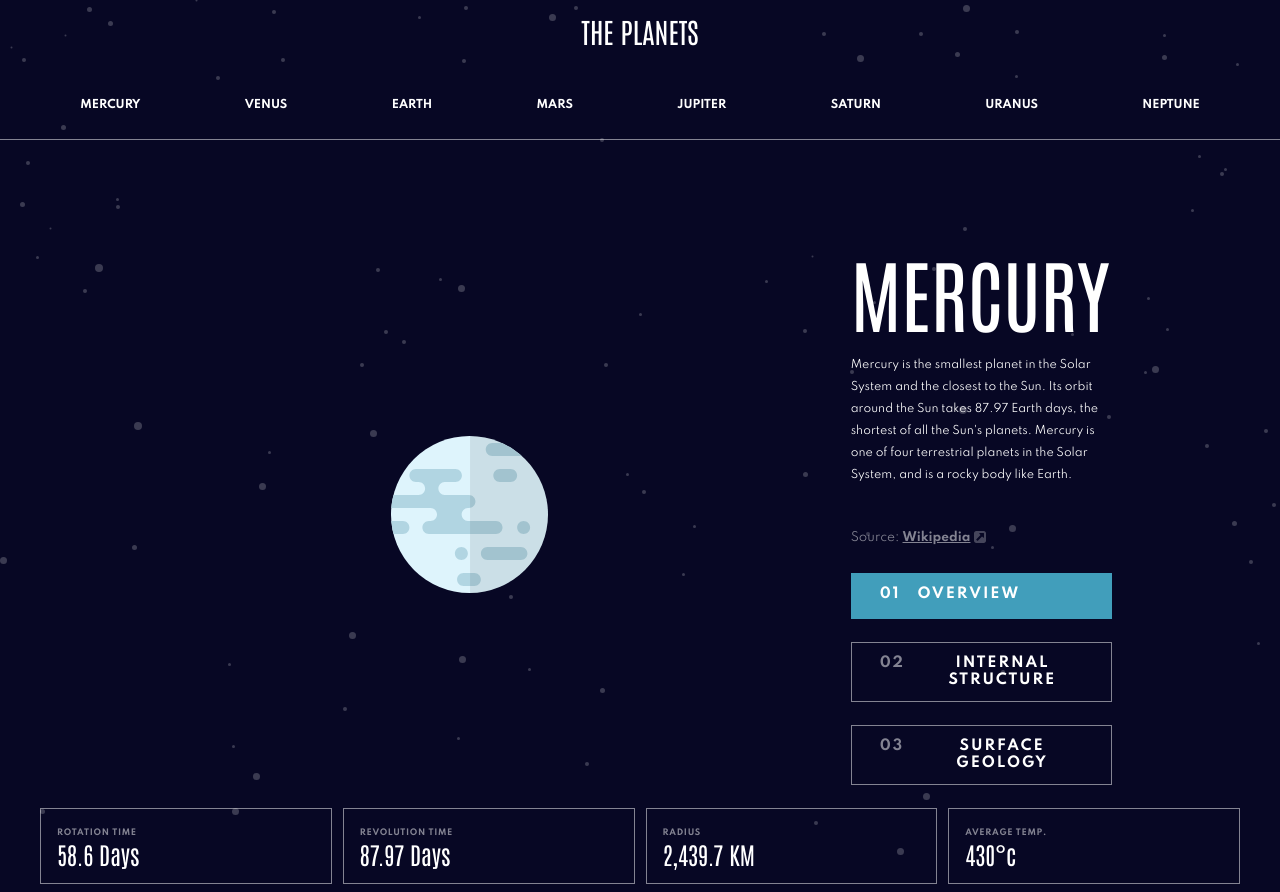
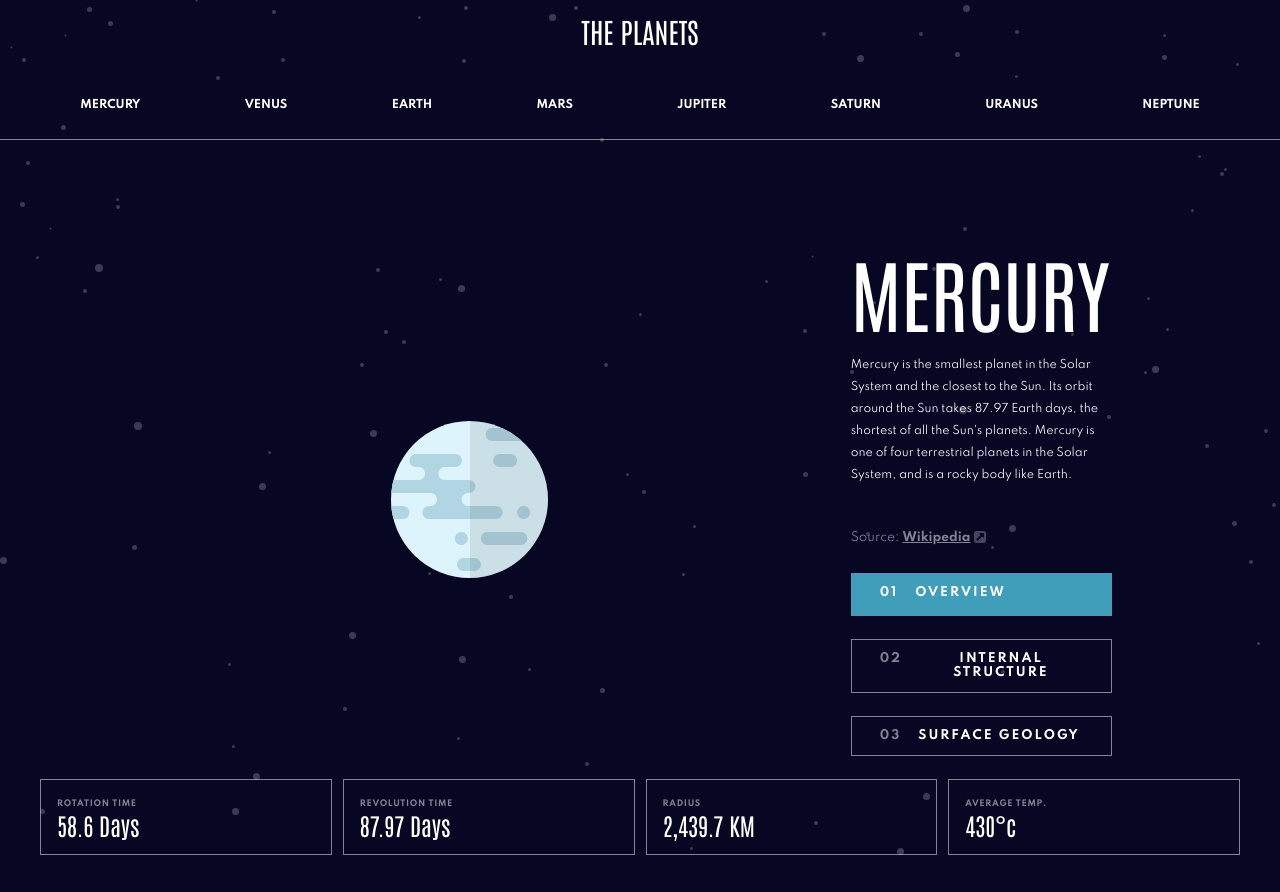
Before and after one commit to kristiingco/planets-fact-site, a React (Create React App) app: page /mercury in a window 1280 px wide. After the commit the page ends 863 px from the top, so only its background shows below. Built offline with nearby package versions, Linux system fonts and the light colour scheme.

Commit message:
Fix buttons

```diff
--- a/src/components/planet/planet-buttons/PlanetButton.scss
+++ b/src/components/planet/planet-buttons/PlanetButton.scss
@@ -18,7 +18,8 @@ button {
     font-weight: bold;
     text-transform: uppercase;
     font-size: 9px;
-    letter-spacing: 1.92857px;
+    letter-spacing: 2px;
+    cursor: pointer;
 }
 
 
@@ -63,6 +64,7 @@ button {
 @media all and (min-width: 630px) {
     button {
         display: flex;
+        align-items: baseline;
         padding: 12px 28px;
         margin-bottom: 23px;
         border: 1px solid rgba(255,255,255, 0.5);
@@ -72,7 +74,6 @@ button {
         margin-left: 17px;
         color: #ffffff;
     }
-
 
     .active {
         background-color: none;
@@ -114,6 +115,11 @@ button {
 
 @media all and (min-width: 1200px) {
 button {
-    font-size: 14px;
+    font-size: 12px;
 }
+
+button:not(.active):hover {
+    background-color: rgba(255,255,255, 0.2);
 }
+
+}
```
